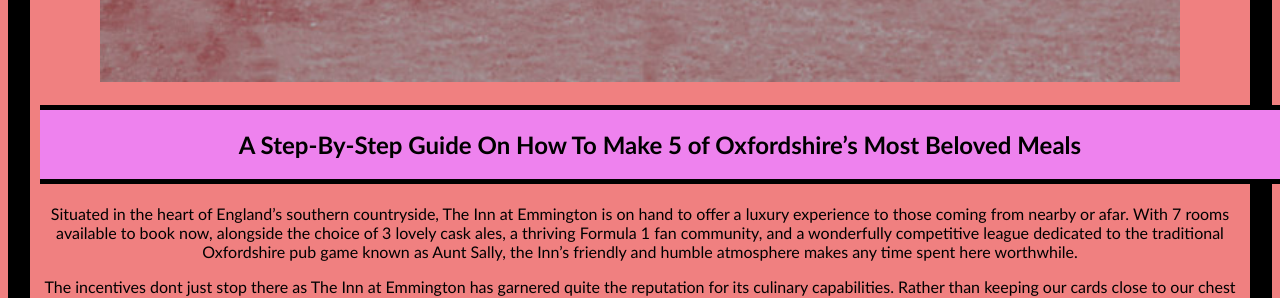
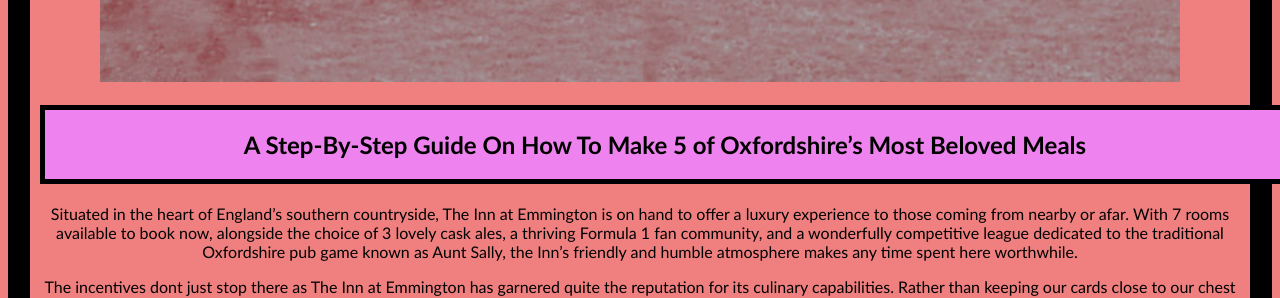
Before and after one commit to 19143507/inn-at-emmington, a Jekyll site: the page built from home/index.md, in a window 1280 px wide. Shown: the part 1205-1503 px from the top of the page. Built offline with Jekyll 4.4.1, drawn with Linux system fonts in a browser that asks for light colours.

Commit message:
Update recipes.css

```diff
--- a/styles/recipes.css
+++ b/styles/recipes.css
@@ -24,8 +24,7 @@ h1 {
 h2 {
   text-align: center;
   background-color: violet;
-  border-top: 5px solid black;
-  border-bottom: 5px solid black;;
+  border: 5px solid black;
   padding: 20px;
   width: 100%;
 }
```
